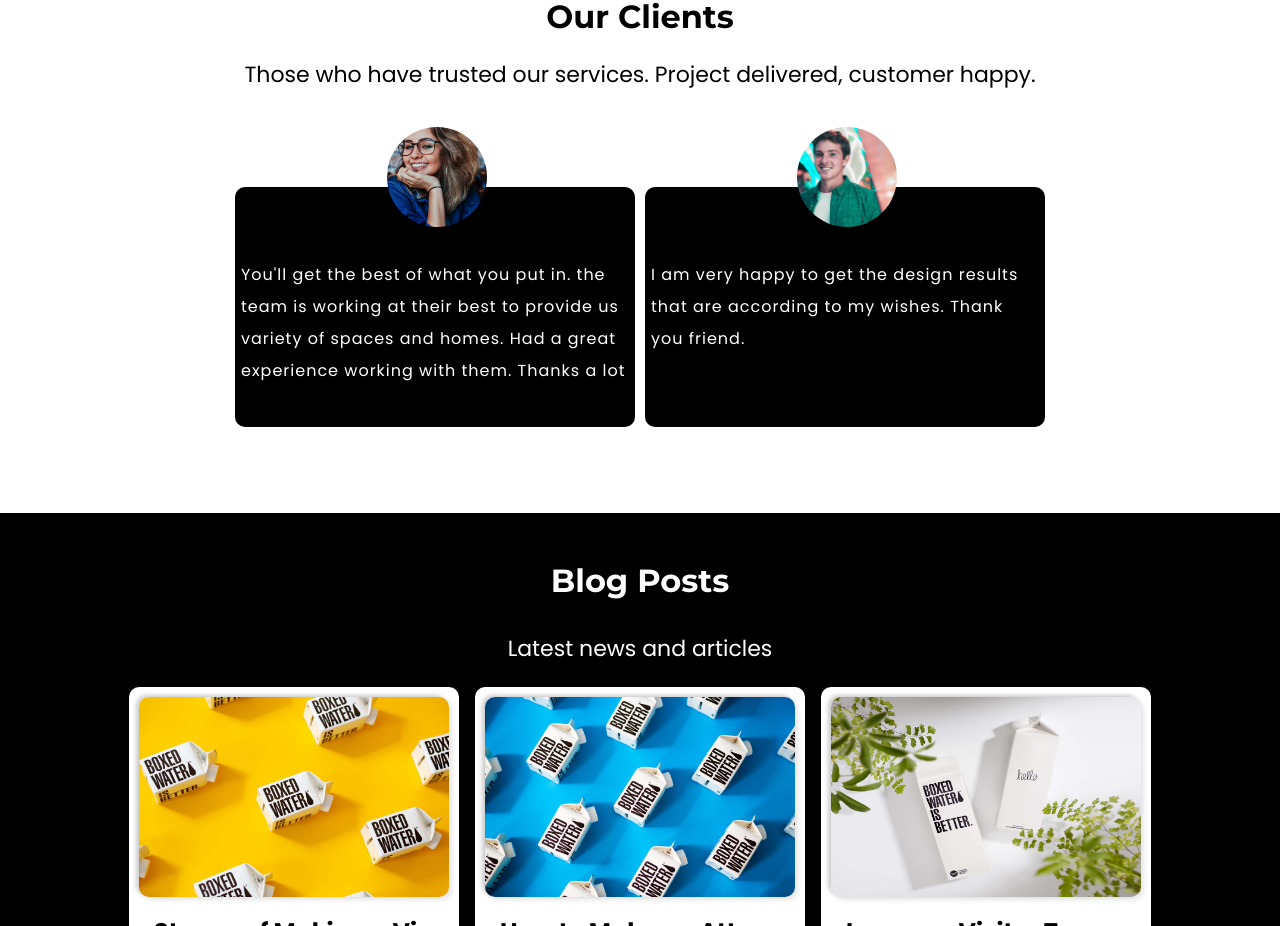
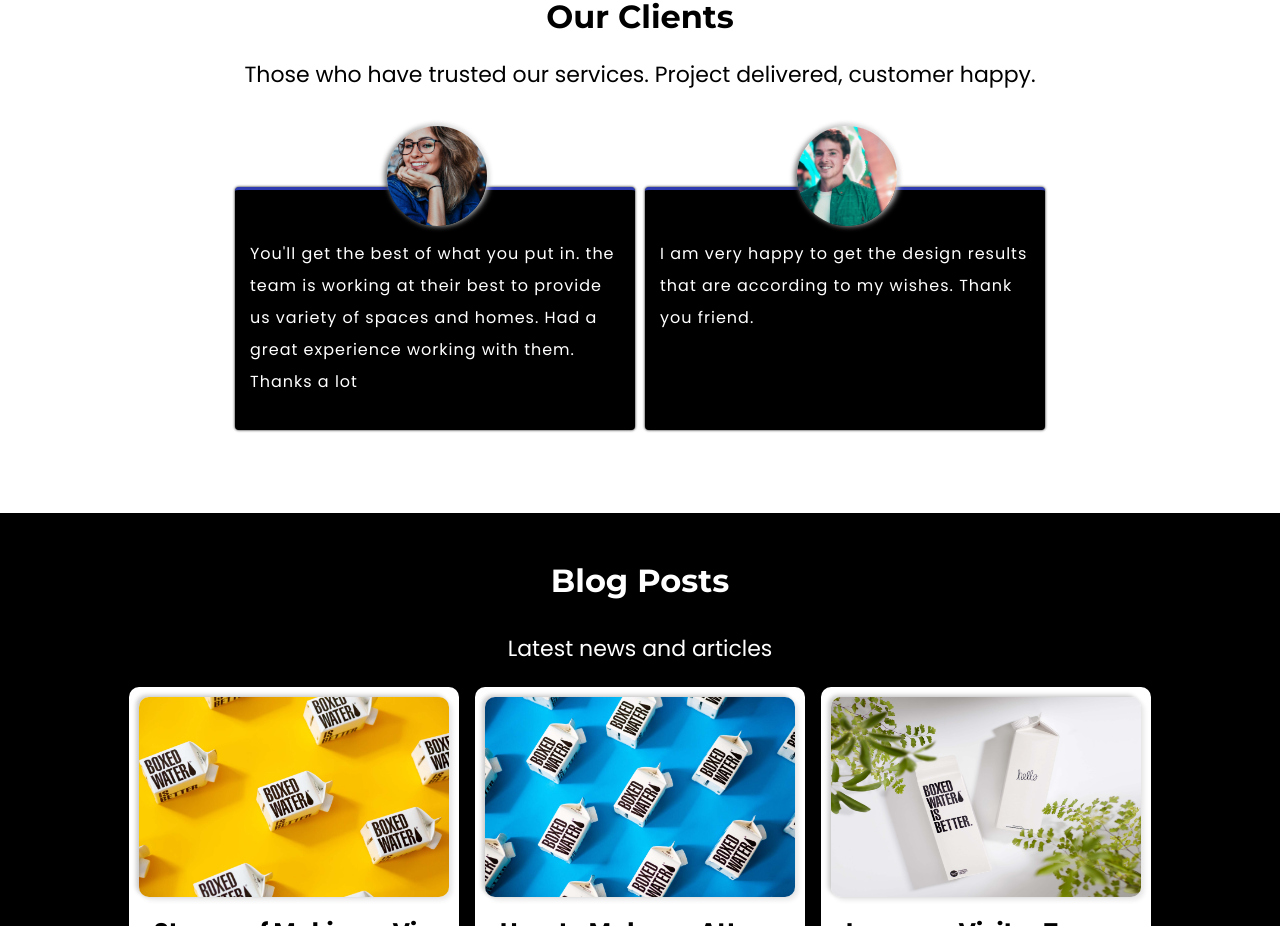
Before and after one commit to dikyriz/landing-page1, a React (Create React App) app: page / in a window 1280 px wide. Shown: the part 2838-3764 px from the top of the page. Built offline with nearby package versions, Linux system fonts and the light colour scheme.

Commit message:
update stle client

```diff
--- a/src/pages/css/client.css
+++ b/src/pages/css/client.css
@@ -48,6 +48,9 @@
     top: -25%;
     left: 38%;
     z-index: 1;
+    box-shadow: 2px -1px 6px rgb(255, 255, 255),
+                -1px 1px 6px rgb(0, 0, 0);
+
 }
 
 .container-clnt {
@@ -55,17 +58,21 @@
     height: 240px;
     background-color: #000;
     color: #fff;
-    border-radius: 10px;
-    position: relative;
+    border-radius: 4px;
+    border-top: 3px solid #2e3bb1;
+    box-shadow: 0px 0px 2.8px rgb(0, 0, 0);
 }
 
 .item-clnt-description {
+    width: 370px;
     font-family: 'Poppins', sans-serif;
     font-size: 16px;
     font-weight: normal;
     line-height: 2em;
     letter-spacing: 1px;
-    margin: 0 6px;
-    position: absolute;
-    top: 30%;
+    margin: 0;
+    padding-top: 3rem;
+    justify-content: center;
+    align-items: center;
+    margin: 0 auto;
 }
```
